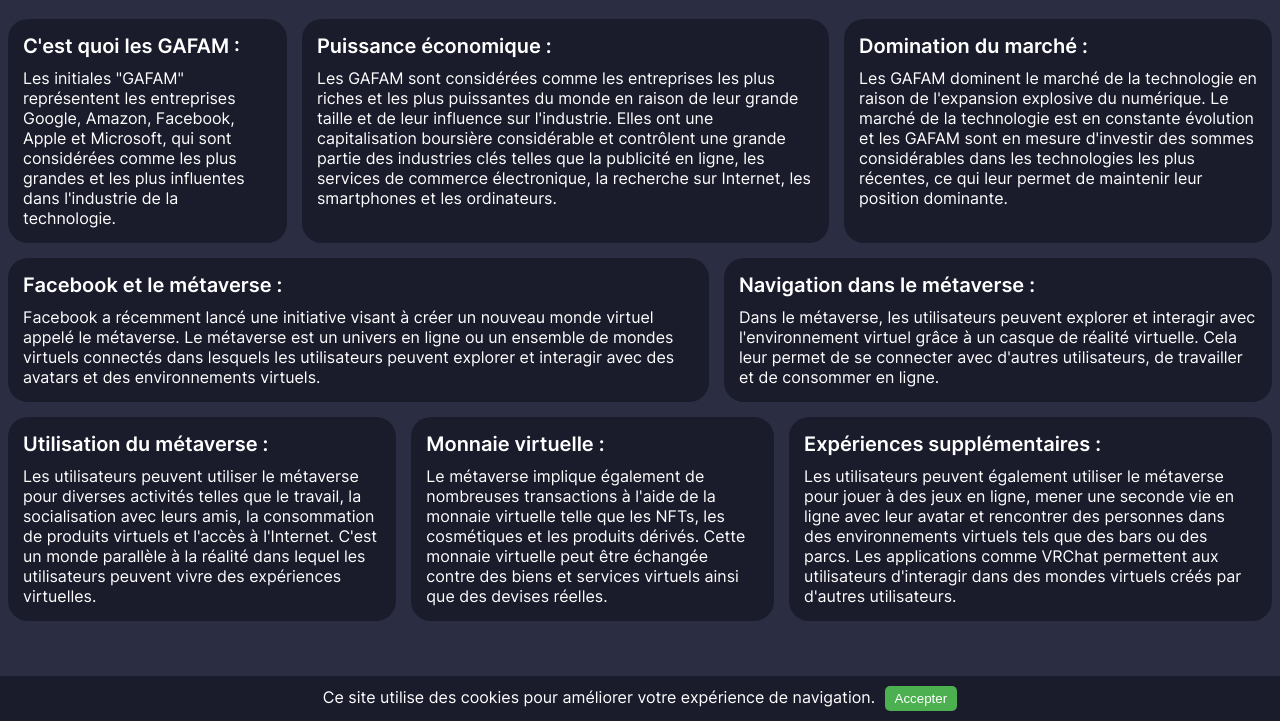
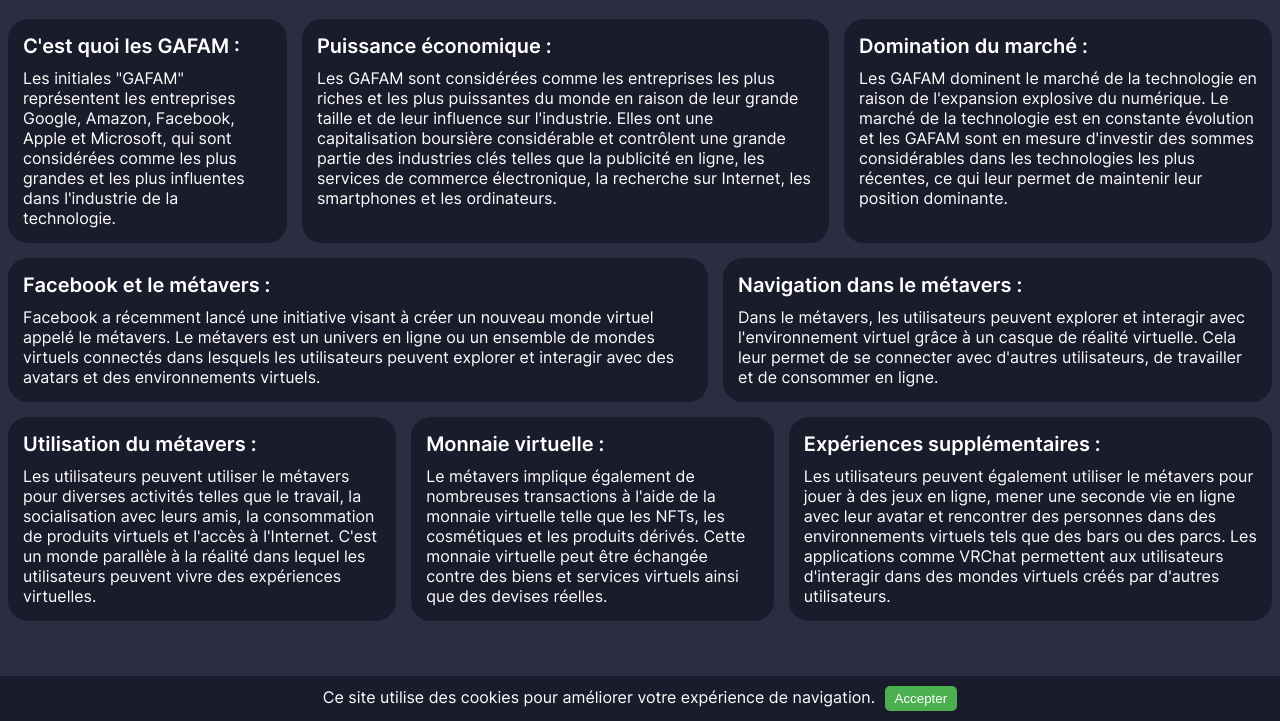
Before and after one commit to feyli/gafam, a plain HTML site: page html/page1.html in a window 1280 px wide. Shown: the part 79-800 px from the top of the page. Drawn offline with Linux system fonts and the light colour scheme.

Commit message:
changed from métaverse to métavers

```diff
--- a/html/page1.html
+++ b/html/page1.html
@@ -6,7 +6,7 @@
     <link rel="stylesheet" href="../css/common.css">
     <link rel="stylesheet" href="../css/page1.css">
     <link rel="stylesheet" href="../css/topnav.css">
-    <script src="../js/page1.js" defer></script>
+    <script src="../js/page1.js"></script>
     <script src="../js/common.js" defer></script>
 </head>
 <body>
@@ -35,34 +35,34 @@
     </div>
     <div class="item-container">
         <div class="texte">
-            <h1>Facebook et le métaverse :</h1>
-            Facebook a récemment lancé une initiative visant à créer un nouveau monde virtuel appelé le métaverse.
-            Le métaverse est un univers en ligne ou un ensemble de mondes virtuels connectés dans lesquels les
+            <h1>Facebook et le métavers :</h1>
+            Facebook a récemment lancé une initiative visant à créer un nouveau monde virtuel appelé le métavers.
+            Le métavers est un univers en ligne ou un ensemble de mondes virtuels connectés dans lesquels les
             utilisateurs peuvent explorer et interagir avec des avatars et des environnements virtuels.
         </div>
         <div class="texte">
-            <h1>Navigation dans le métaverse :</h1>
-            Dans le métaverse, les utilisateurs peuvent explorer et interagir avec l'environnement virtuel grâce à
+            <h1>Navigation dans le métavers :</h1>
+            Dans le métavers, les utilisateurs peuvent explorer et interagir avec l'environnement virtuel grâce à
             un casque de réalité virtuelle. Cela leur permet de se connecter avec d'autres utilisateurs, de
             travailler et de consommer en ligne.
         </div>
     </div>
     <div class="item-container">
         <div class="texte">
-            <h1>Utilisation du métaverse :</h1>
-            Les utilisateurs peuvent utiliser le métaverse pour diverses activités telles que le travail, la
+            <h1>Utilisation du métavers :</h1>
+            Les utilisateurs peuvent utiliser le métavers pour diverses activités telles que le travail, la
             socialisation avec leurs amis, la consommation de produits virtuels et l'accès à l'Internet. C'est un
             monde parallèle à la réalité dans lequel les utilisateurs peuvent vivre des expériences virtuelles.
         </div>
         <div class="texte">
             <h1>Monnaie virtuelle :</h1>
-            Le métaverse implique également de nombreuses transactions à l'aide de la monnaie virtuelle telle que
+            Le métavers implique également de nombreuses transactions à l'aide de la monnaie virtuelle telle que
             les NFTs, les cosmétiques et les produits dérivés. Cette monnaie virtuelle peut être échangée contre des
             biens et services virtuels ainsi que des devises réelles.
         </div>
         <div class="texte">
             <h1>Expériences supplémentaires :</h1>
-            Les utilisateurs peuvent également utiliser le métaverse pour jouer à des jeux en ligne, mener une
+            Les utilisateurs peuvent également utiliser le métavers pour jouer à des jeux en ligne, mener une
             seconde vie en ligne avec leur avatar et rencontrer des personnes dans des environnements virtuels tels
             que des bars ou des parcs. Les applications comme VRChat permettent aux utilisateurs d'interagir dans
             des mondes virtuels créés par d'autres utilisateurs.
```
